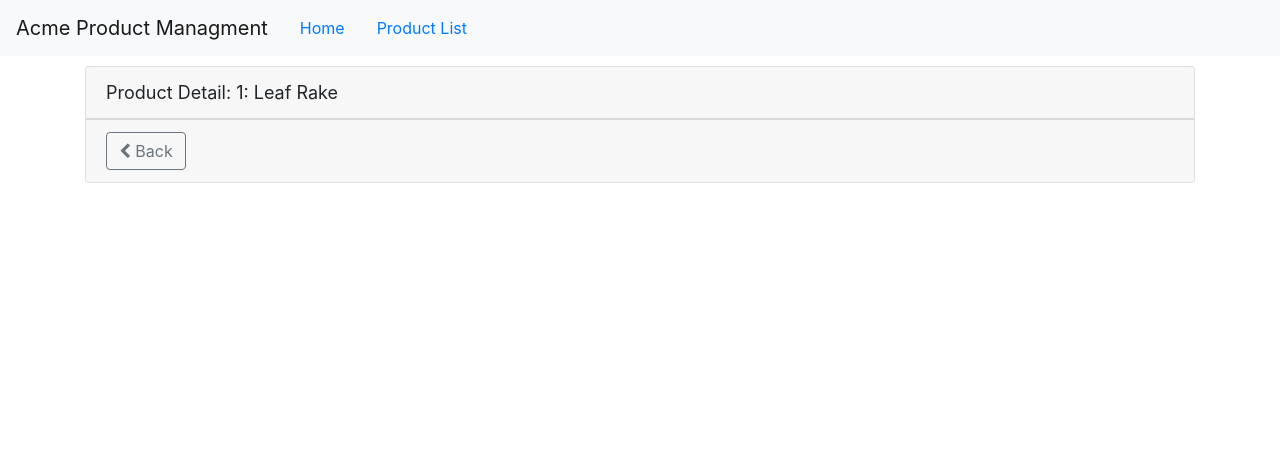
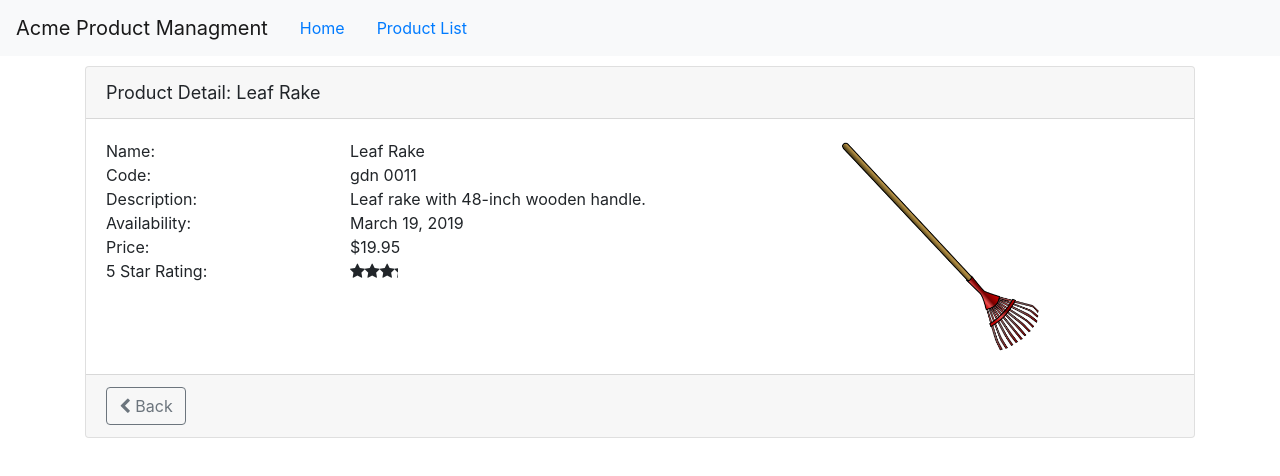
Before and after one commit to francisdyrhovden/Angular-tutorial, an Angular app in the folder APM-Start/: page /products/1 in a window 1280 px wide. Shown: the top 476 px of the page. Built offline with nearby package versions, Linux system fonts and the light colour scheme.

Commit message:
Finished product-detail

```diff
--- a/APM-Start/src/app/products/product-detail.component.html
+++ b/APM-Start/src/app/products/product-detail.component.html
@@ -1,7 +1,51 @@
-<div class='card' *ngIf='product'>
+<div class='card'
+     *ngIf='product'>
   <div class='card-header'>
     {{pageTitle + ': ' + product.productName}}
   </div>
+
+  <div class='card-body'>
+    <div class='row'>
+      <div class='col-md-8'>
+        <div class='row'>
+          <div class='col-md-4'>Name:</div>
+          <div class='col-md-8'>{{product.productName}}</div>
+        </div>
+        <div class='row'>
+          <div class='col-md-4'>Code:</div>
+          <div class='col-md-8'>{{product.productCode | lowercase | convertToSpaces: '-'}}</div>
+        </div>
+        <div class='row'>
+          <div class='col-md-4'>Description:</div>
+          <div class='col-md-8'>{{product.description}}</div>
+        </div>
+        <div class='row'>
+          <div class='col-md-4'>Availability:</div>
+          <div class='col-md-8'>{{product.releaseDate}}</div>
+        </div>
+        <div class='row'>
+          <div class='col-md-4'>Price:</div>
+          <div class='col-md-8'>{{product.price|currency:'USD':'symbol'}}</div>
+        </div>
+        <div class='row'>
+          <div class='col-md-4'>5 Star Rating:</div>
+          <div class='col-md-8'>
+            <pm-star [rating]='product.starRating'>
+            </pm-star>
+          </div>
+        </div>
+      </div>
+
+      <div class='col-md-4'>
+        <img class='center-block img-responsive'
+             [style.width.px]='200'
+             [style.margin.px]='2'
+             [src]='product.imageUrl'
+             [title]='product.productName'>
+      </div>
+    </div>
+  </div>
+
   <div class='card-footer'>
     <button class='btn btn-outline-secondary'
             (click)='onBack()'
--- a/APM-Start/src/app/products/product-detail.component.ts
+++ b/APM-Start/src/app/products/product-detail.component.ts
@@ -1,6 +1,7 @@
 import { Component, OnInit } from '@angular/core';
 import { IProduct } from './product';
 import { ActivatedRoute, Router } from '@angular/router';
+import { ProductService} from './product.service'
 
 @Component({
   templateUrl: './product-detail.component.html',
@@ -9,22 +10,28 @@
 export class ProductDetailComponent implements OnInit {
   pageTitle: string = 'Product Detail';
   product: IProduct;
+  errorMessage = '';
 
-  constructor(private route: ActivatedRoute, private router: Router) { }
+  constructor(
+    private route: ActivatedRoute,
+    private router: Router,
+    private productService: ProductService) {
+
+    }
 
   ngOnInit() {
-    let id = +this.route.snapshot.paramMap.get('id');
-    this.pageTitle += `: ${id}`;
-    this.product = {
-      "productId": id,
-      "productName": "Leaf Rake",
-      "productCode": "GDN-0011",
-      "releaseDate": "March 19, 2019",
-      "description": "Leaf rake with 48-inch wooden handle.",
-      "price": 19.95,
-      "starRating": 3.2,
-      "imageUrl": "assets/images/leaf_rake.png"
+    const param = this.route.snapshot.paramMap.get('id');
+    if (param) {
+      const id = +param;
+      this.getProduct(id);
     }
+  }
+
+  getProduct(id: number) {
+    this.productService.getProduct(id).subscribe({
+      next: product => this.product = product,
+      error: err => this.errorMessage = err
+    });
   }
 
   onBack(): void {
```
Lines whose indentation alone changed are shown as unchanged.
